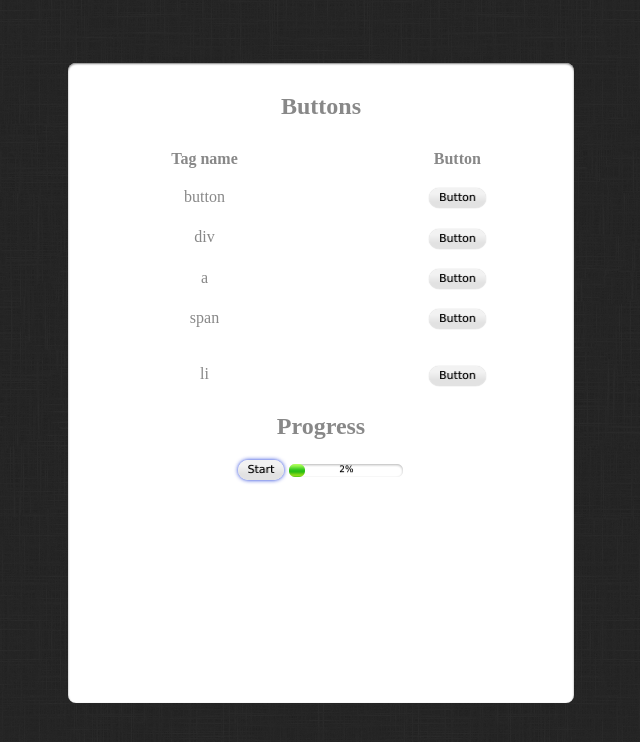
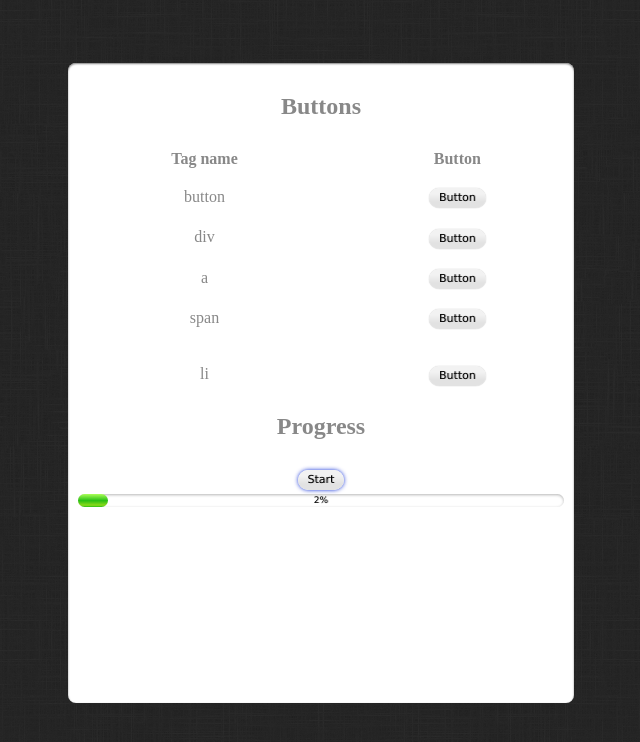
Before and after one commit to birhoff/yuri-test-cases, a plain HTML site: page index.html in a window 1280 px wide. Both pictures are taken after a click on the link "Start". Shown: the whole page, without its empty margins (319-959 px from the left). Drawn offline with Linux system fonts and the light colour scheme.

Commit message:
moe progressbar to css3 add default wide width

```diff
--- /dev/null
+++ b/blocks/progress/progressBar.IE8.css
@@ -0,0 +1,96 @@
+.progress-bar {
+    margin: 0 8px;
+    padding: 0;
+
+    display: inline-block;
+    position: relative;
+    height: 15px;
+    line-height: 13px;
+
+    vertical-align: middle;
+    text-align: center;
+
+    background: url("images/progress.png") repeat-x 0 -16px;
+}
+
+.progress-bar:before {
+    position: absolute;
+    height: 15px;
+    width: 8px;
+    background: url("images/progress.png") no-repeat -10px -1px;
+    content: '';
+    display: block;
+    top: 0;
+    right: 100%;
+}
+
+.progress-bar:after {
+    position: absolute;
+    height: 15px;
+    width: 8px;
+    background: url("images/progress.png") no-repeat 0 -1px;
+    content: '';
+    display: block;
+    top: 0;
+    left: 100%;
+}
+
+.progress-bar .progress-bar__label {
+    color: #000;
+    font-family: verdana, arial;
+    font-style: normal;
+    font-size: 9px;
+    font-weight: normal;
+
+    text-shadow: 0px 1px 0px #000; /* fallback */
+    text-shadow: 0px 1px 0px rgba(0, 0, 0, 0.26);
+
+    position: absolute;
+    top: 0;
+    left: 0;
+    width: 100%;
+    height: 100%;
+
+    z-index: 100;
+}
+
+.progress-bar .progress-bar__indicator {
+    position: absolute;
+    left: 0;
+    top: 0;
+    height: 100%;
+    background: url("images/progress.png") repeat-x 0 -46px;
+    display: none;
+
+    z-index: 50;
+}
+
+.progress-bar .progress-bar__indicator.active {
+    display: block;
+}
+
+.progress-bar .progress-bar__indicator:before {
+    position: absolute;
+    height: 15px;
+    width: 8px;
+    background: url("images/progress.png") no-repeat -10px -31px;
+    content: '';
+    display: block;
+    top: 0;
+    right: 100%;
+
+    z-index: 50;
+}
+
+.progress-bar .progress-bar__indicator:after {
+    position: absolute;
+    height: 15px;
+    width: 8px;
+    background: url("images/progress.png") no-repeat 0 -31px;
+    content: '';
+    display: block;
+    top: 0;
+    left: 100%;
+
+    z-index: 50;
+}
--- a/blocks/progress/progressBar.css
+++ b/blocks/progress/progressBar.css
@@ -1,49 +1,30 @@
 .progress-bar {
-    margin: 0 8px;
-    padding: 0;
+    margin: 0;
+    padding: 0 10px;
+    border-radius: 10px;
+    box-sizing: border-box;
 
     display: inline-block;
     position: relative;
-    height: 15px;
-    line-height: 13px;
+    height: 13px;
 
     vertical-align: middle;
     text-align: center;
 
-    background: url("images/progress.png") repeat-x 0 -16px;
-}
+    background: #fff;
 
-.progress-bar:before {
-    position: absolute;
-    height: 15px;
-    width: 8px;
-    background: url("images/progress.png") no-repeat -10px -1px;
-    content: '';
-    display: block;
-    top: 0;
-    right: 100%;
-}
+    -webkit-box-shadow: inset 0px 1px 3px rgba(0, 0, 0, 0.29);
+       -moz-box-shadow: inset 0px 1px 3px rgba(0, 0, 0, 0.29);
+            box-shadow: inset 0px 1px 3px rgba(0, 0, 0, 0.29);
 
-.progress-bar:after {
-    position: absolute;
-    height: 15px;
-    width: 8px;
-    background: url("images/progress.png") no-repeat 0 -1px;
-    content: '';
-    display: block;
-    top: 0;
-    left: 100%;
 }
 
 .progress-bar .progress-bar__label {
     color: #000;
-    font-family: verdana, arial;
-    font-style: normal;
-    font-size: 9px;
-    font-weight: normal;
+    font: normal normal 9px/13px verdana, arial;
 
-    text-shadow: 0px 1px 0px #000; /* fallback */
-    text-shadow: 0px 1px 0px rgba(0, 0, 0, 0.26);
+    text-shadow: 1px 0px 0px #000; /* fallback */
+    text-shadow: 1px 0px 0px rgba(0, 0, 0, 0.26);
 
     position: absolute;
     top: 0;
@@ -59,8 +40,19 @@
     left: 0;
     top: 0;
     height: 100%;
-    background: url("images/progress.png") repeat-x 0 -46px;
     display: none;
+
+    padding: 0 10px;
+    border-radius: 10px;
+
+    background: rgb(171,255,88); /* Old browsers */
+    background: -moz-linear-gradient(top,  rgba(171,255,88,1) 0%, rgba(40,191,20,1) 51%, rgba(139,218,26,1) 86%, rgba(40,191,20,1) 100%); /* FF3.6+ */
+    background: -webkit-gradient(linear, left top, left bottom, color-stop(0%,rgba(171,255,88,1)), color-stop(51%,rgba(40,191,20,1)), color-stop(86%,rgba(139,218,26,1)), color-stop(100%,rgba(40,191,20,1))); /* Chrome,Safari4+ */
+    background: -webkit-linear-gradient(top,  rgba(171,255,88,1) 0%,rgba(40,191,20,1) 51%,rgba(139,218,26,1) 86%,rgba(40,191,20,1) 100%); /* Chrome10+,Safari5.1+ */
+    background: -o-linear-gradient(top,  rgba(171,255,88,1) 0%,rgba(40,191,20,1) 51%,rgba(139,218,26,1) 86%,rgba(40,191,20,1) 100%); /* Opera 11.10+ */
+    background: -ms-linear-gradient(top,  rgba(171,255,88,1) 0%,rgba(40,191,20,1) 51%,rgba(139,218,26,1) 86%,rgba(40,191,20,1) 100%); /* IE10+ */
+    background: linear-gradient(to bottom,  rgba(171,255,88,1) 0%,rgba(40,191,20,1) 51%,rgba(139,218,26,1) 86%,rgba(40,191,20,1) 100%); /* W3C */
+    filter: progid:DXImageTransform.Microsoft.gradient( startColorstr='#abff58', endColorstr='#28bf14',GradientType=0 ); /* IE6-9 */
 
     z-index: 50;
 }
@@ -68,29 +60,3 @@
 .progress-bar .progress-bar__indicator.active {
     display: block;
 }
-
-.progress-bar .progress-bar__indicator:before {
-    position: absolute;
-    height: 15px;
-    width: 8px;
-    background: url("images/progress.png") no-repeat -10px -31px;
-    content: '';
-    display: block;
-    top: 0;
-    right: 100%;
-
-    z-index: 50;
-}
-
-.progress-bar .progress-bar__indicator:after {
-    position: absolute;
-    height: 15px;
-    width: 8px;
-    background: url("images/progress.png") no-repeat 0 -31px;
-    content: '';
-    display: block;
-    top: 0;
-    left: 100%;
-
-    z-index: 50;
-}
--- a/blocks/progress/progressBar.js
+++ b/blocks/progress/progressBar.js
@@ -48,7 +48,7 @@
     };
 
     ProgressBar.defaults = {
-        width: "100px"
+        width: "100%"
     };
 
     window.ProgressBar = ProgressBar;
--- a/index.html
+++ b/index.html
@@ -11,7 +11,7 @@
 
     <script type="text/javascript">
         $(window).load(function () {
-            var progressBar = new ProgressBar($("#progress1"), {width: '100px'});
+            var progressBar = new ProgressBar($("#progress1"));
 
             $("#start-progress-btn").on("click", function (ev) {
                 var timeout = 1000,
@@ -100,9 +100,8 @@
     <div class="block">
         <h2>Progress</h2>
 
-        <div>
+        <div style="padding: 10px">
             <a href="#" id="start-progress-btn" class="case-button">Start</a>
-
             <div id="progress1"></div>
         </div>
     </div>
```
